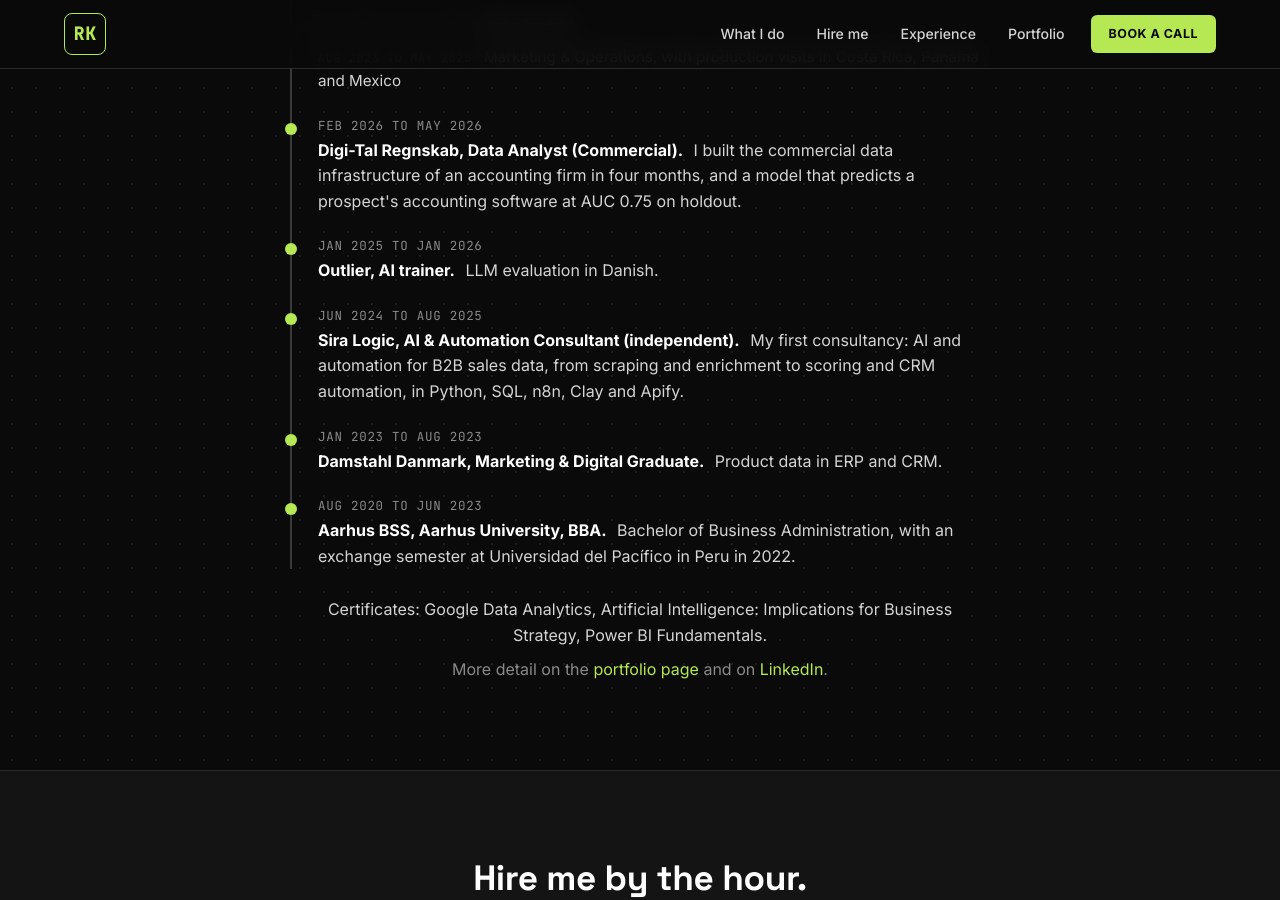
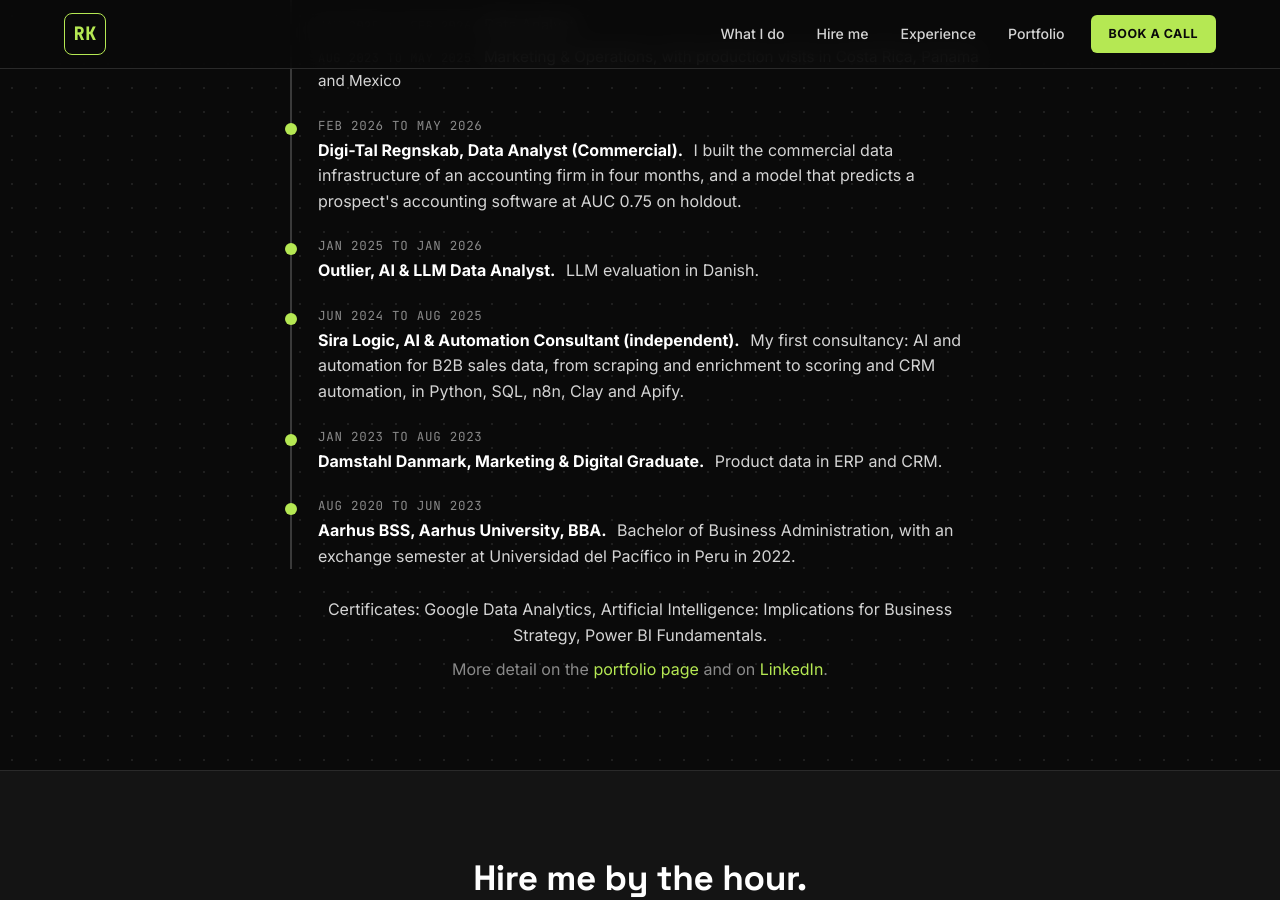
Before and after one commit to rasmuskampmann1998/rasmuskampmann.com, a Jekyll site: the page built from index.md, in a window 1280 px wide and 900 px high, scrolled down 2972 px. Built offline with Jekyll 4.4.1, drawn with Linux system fonts in a browser that asks for light colours.

Commit message:
Outlier title as on LinkedIn: AI & LLM Data Analyst (Rasmus 2026-11-22), on the site, the CV and the claims file
Co-Authored-By: Claude Opus 5.5 <noreply@anthropic.com>

```diff
--- a/cv/rasmus-kampmann-cv-2026-11.html
+++ b/cv/rasmus-kampmann-cv-2026-11.html
@@ -118,7 +118,7 @@
 </div>
 
 <div class="role">
-  <div class="role-head"><span class="role-title">AI Trainer, LLM evaluation in Danish</span><span class="role-date">Jan 2025 to Jan 2026</span></div>
+  <div class="role-head"><span class="role-title">AI &amp; LLM Data Analyst</span><span class="role-date">Jan 2025 to Jan 2026</span></div>
   <div class="role-sub"><span>Outlier</span><span>Remote</span></div>
   <ul>
     <li>Reviewed more than 1,000 Danish AI conversations.</li>
--- a/index.md
+++ b/index.md
@@ -116,7 +116,7 @@ description: Freelance Power BI Consultant in Odense, Denmark. Power BI Develope
       </li>
       <li>
         <span class="offer-timeline-when">Jan 2025 to Jan 2026</span>
-        <strong>Outlier, AI trainer.</strong> LLM evaluation in Danish.
+        <strong>Outlier, AI &amp; LLM Data Analyst.</strong> LLM evaluation in Danish.
       </li>
       <li>
         <span class="offer-timeline-when">Jun 2024 to Aug 2025</span>
```
Also changed, not shown: _claims-2026-11.md (+1 -1 lines), portfolio.md (+1 -1 lines), 1 other file.
